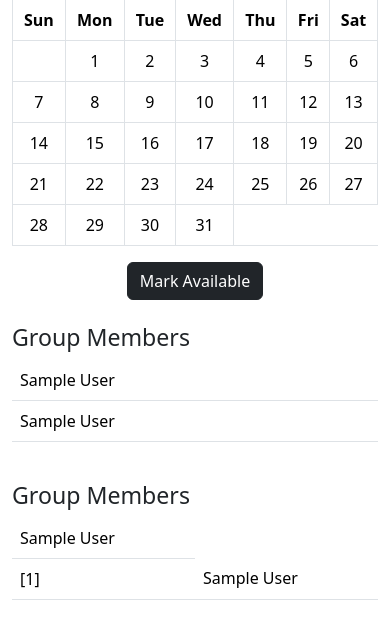
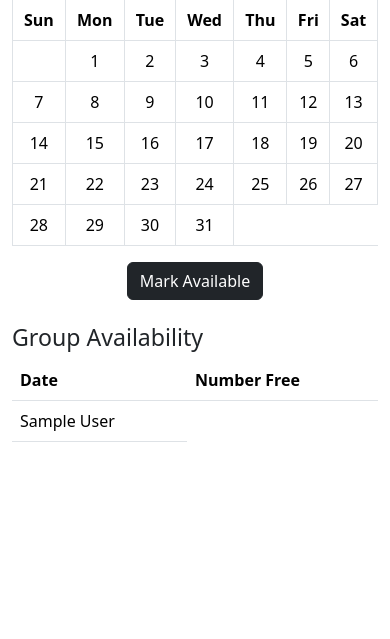
Before and after one commit to Gregorh98/GroupPlannerApplication, a Flask app: page /home in a window 390 px wide. Shown: the part 156-795 px from the top of the page. Run offline with Flask 3, Linux system fonts and the light colour scheme; the visitor is signed in with stand-in values (Sample User, id 1); a database or web service that is not in the repository returns one stand-in record (values such as "Sample title"); some libraries are stand-ins or nearby versions.

Commit message:
Added number free

```diff
--- a/templates/home.html
+++ b/templates/home.html
@@ -37,11 +37,14 @@ table .selected {
 
         <div class="col-sm">
             <div class="container mt-4">
-                <h3>Group Members</h3>
+                <h3>Group Availability</h3>
 
                 <table class="table">
+                <thead>
+                    <th>Date</th>
+                    <th>Number Free</th>
+                </thead>
                     <tbody>
-                    <tr><td>{{ session["name"].title() }}</td></tr>
                     {% for member in groupMembers %}
                     <tr><td>{{member[0].title()}}</td></tr>
                     {% endfor %}
@@ -51,7 +54,7 @@ table .selected {
             </div>
         </div>
 
-        <div class="col-sm">
+        <!--div class="col-sm">
             <div class="container mt-4">
                 <h3>Group Members</h3>
 
@@ -64,7 +67,7 @@ table .selected {
                     </tbody>
                 </table>
             </div>
-        </div>
+        </div-->
     </div>
 </div>
 <script src="https://cdn.jsdelivr.net/npm/bootstrap@5.0.2/dist/js/bootstrap.bundle.min.js" integrity="sha384-MrcW6ZMFYlzcLA8Nl+NtUVF0sA7MsXsP1UyJoMp4YLEuNSfAP+JcXn/tWtIaxVXM" crossorigin="anonymous"></script>
```
